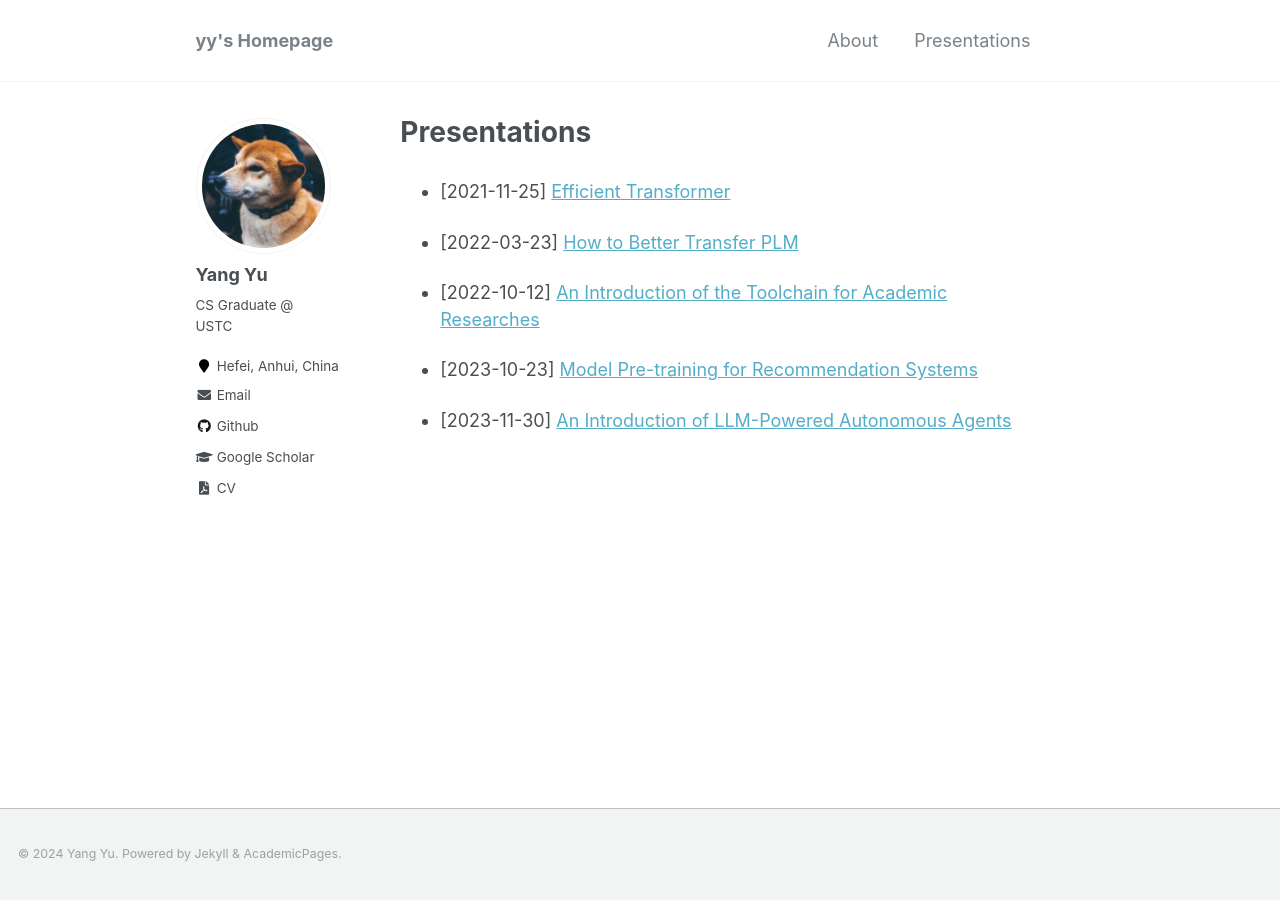
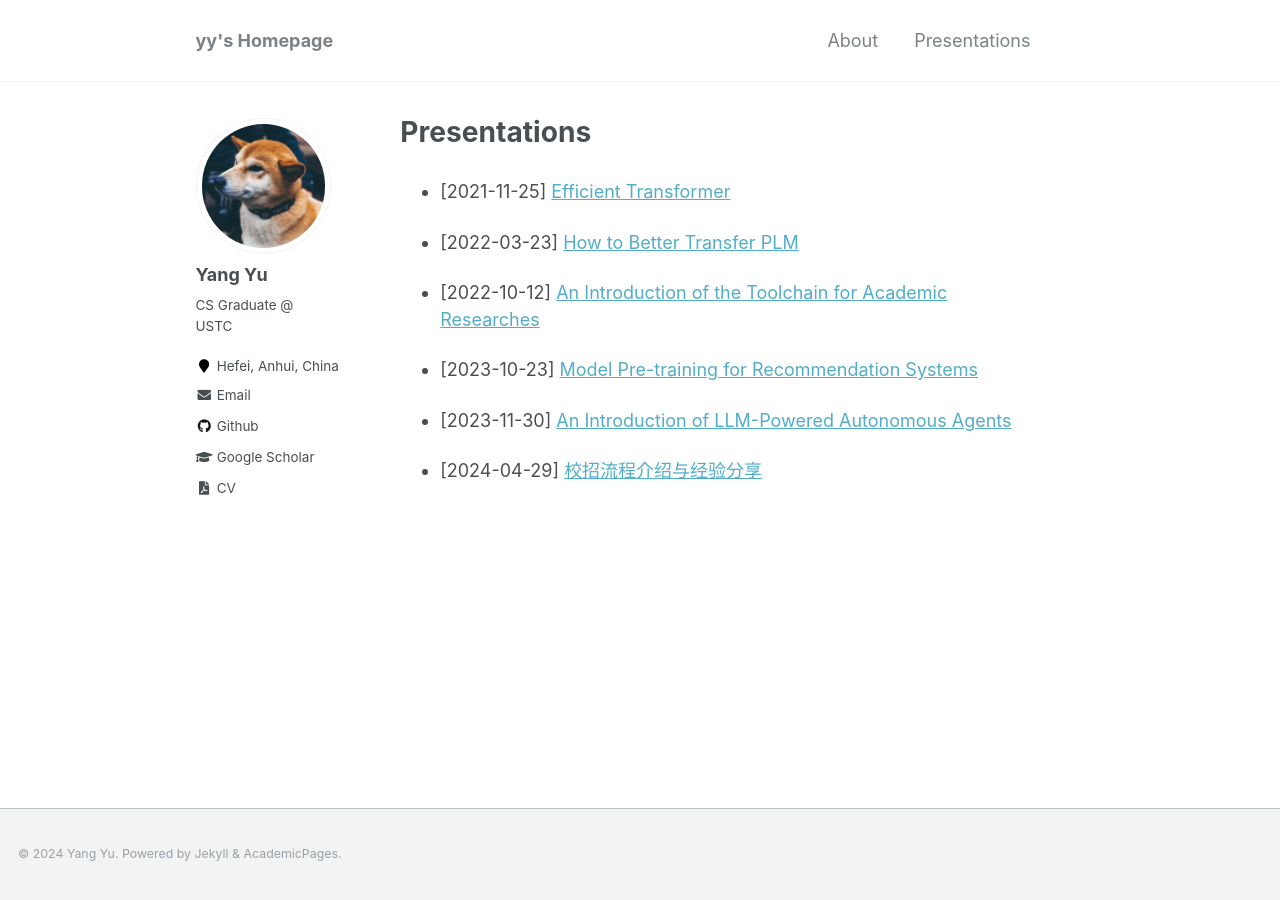
Before and after one commit to yflyl613/yflyl613.github.io, a Jekyll site: the page built from _pages/presentations.md, in a window 1280 px wide. Built offline with Jekyll 4.4.1, drawn with Linux system fonts in a browser that asks for light colours.

Commit message:
Add presentations

```diff
--- a/_pages/presentations.md
+++ b/_pages/presentations.md
@@ -13,3 +13,5 @@ author_profile: true
 - [2023-10-23] [Model Pre-training for Recommendation Systems](/assets/files/2023-10-23-Model_Pre-training_for_Recommendation_Systems.pdf)
 
 - [2023-11-30] [An Introduction of LLM-Powered Autonomous Agents](/assets/files/2023-11-30-An_Introduction_of_LLM-Powered_Autonomous_Agents.pdf)
+
+- [2024-04-29] [校招流程介绍与经验分享](/assets/files/2024-04-29-校招流程介绍与经验分享.pdf)
```
Also changed, not shown: 1 other file.
